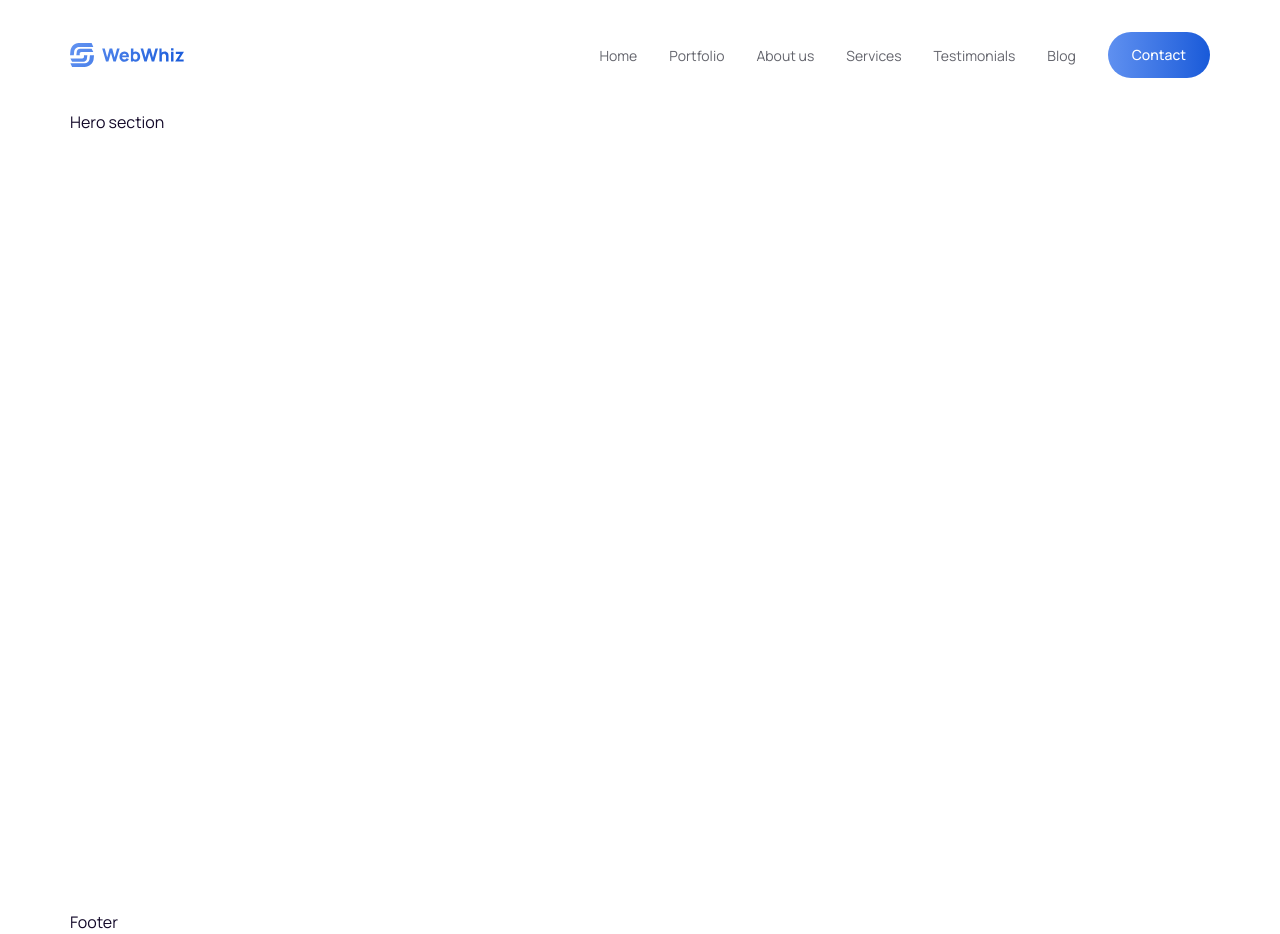
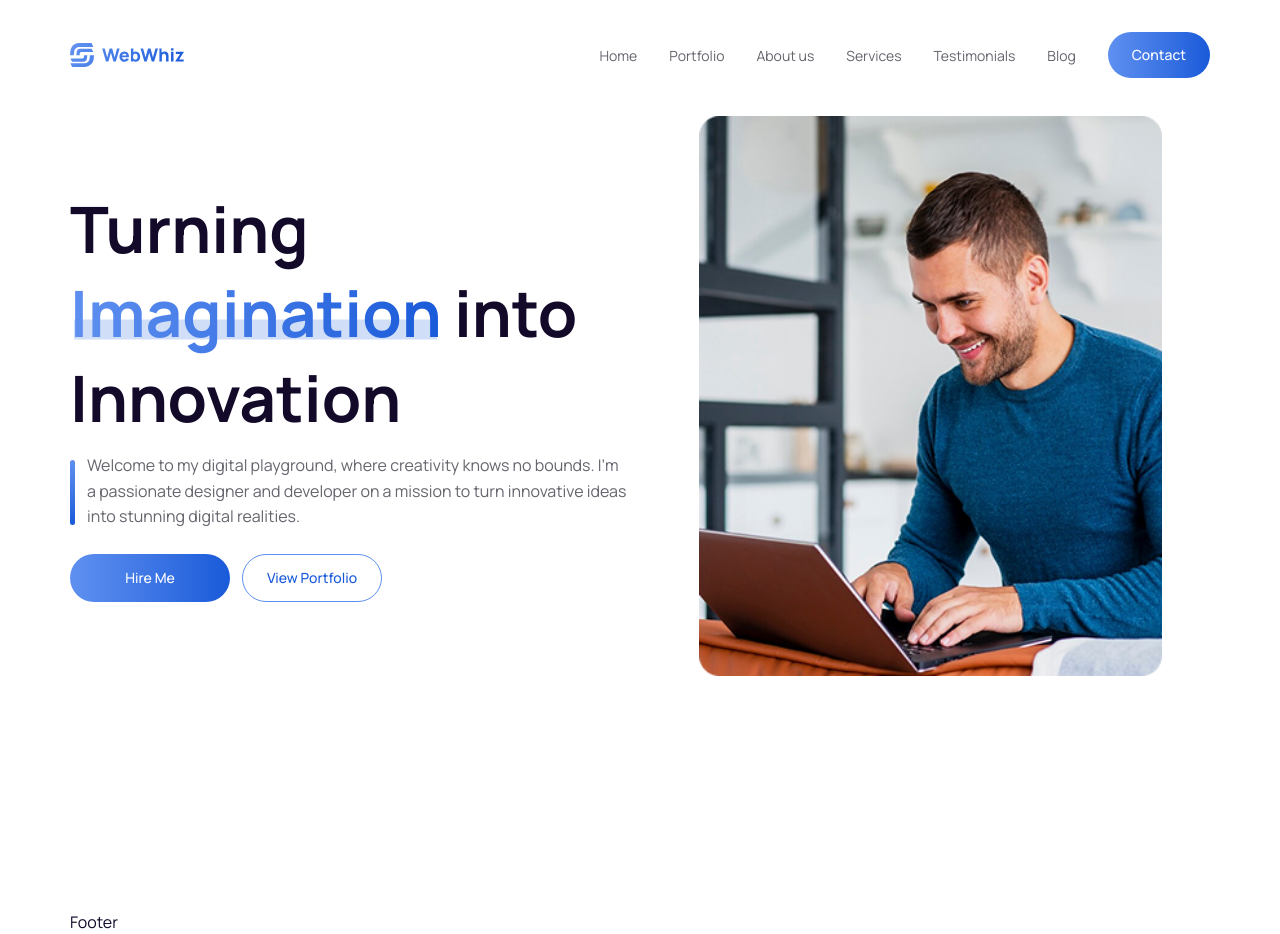
Before and after one commit to Sohana-Karniz-Mimmi/WebWhiz, a Next.js app: page / in a window 1280 px wide. Built offline with nearby package versions, Linux system fonts and the light colour scheme.

Commit message:
added hero content section

```diff
--- a/src/app/(main)/page.tsx
+++ b/src/app/(main)/page.tsx
@@ -1,4 +1,4 @@
-import Hero from "@/components/Home";
+import Hero from "@/components/Home/Home";
 
 export default function Home() {
   return (
--- a/src/components/Home.tsx
+++ /dev/null
@@ -1,11 +0,0 @@
-import React from 'react';
-
-const Hero = () => {
-    return (
-        <div className='custom_container'>
-            Hero section
-        </div>
-    );
-};
-
-export default Hero;
--- /dev/null
+++ b/src/components/Home/Home.tsx
@@ -0,0 +1,75 @@
+import Image from "next/image";
+import Link from "next/link";
+
+const HeroSection = () => {
+  return (
+    <section className="custom_container pt-[6px]">
+      <div className="flex flex-col md:flex-row items-center gap-5 md:gap-[20px]">
+        {/* Content */}
+        <div className="w-full md:w-1/2">
+          <div className="relative mb-4">
+            <h1 className="flex flex-col gap-2 text-5xl md:text-[64px] font-bold leading-[120%]">
+              Turning{" "}
+              <span className="relative inline-block">
+                <span className="relative z-10 bg-gradient-to-r from-[#5F90F0] to-[#185AD9] bg-clip-text text-transparent">
+                  Imagination
+                </span>
+                <Image
+                  src="/images/imagination-bg.svg"
+                  alt=""
+                  width={363}
+                  height={20}
+                  className="absolute bottom-3 left-1 object-cover z-0"
+                  priority
+                />
+                <span className="pl-3">into</span>
+              </span>{" "}
+              <span>Innovation</span>
+            </h1>
+          </div>
+
+          {/* Description with vertical border */}
+          <div className="flex gap-3 pb-6">
+            <div className="w-3 h-[65px] rounded-lg bg-gradient-to-b from-primary-start to-primary-end mt-[7px]"></div>
+            <p className="text-body text-base font-normal leading-[160%]">
+              Welcome to my digital playground, where creativity knows no
+              bounds. I'm a passionate designer and developer on a mission to
+              turn innovative ideas into stunning digital realities.
+            </p>
+          </div>
+
+          {/* Buttons */}
+          <div className="flex flex-col sm:flex-row gap-3 ">
+            <Link
+              href="/hire"
+              className="text-white text-sm font-medium leading-[160%] flex w-[160px] py-3 px-6 justify-center items-center gap-2.5 rounded-[80px] bg-gradient-to-r from-primary-start to-primary-end hover:opacity-90 transition-opacity duration-200"
+            >
+              Hire Me
+            </Link>
+            <Link
+              href="/portfolio"
+              className="text-secondary text-sm font-medium leading-[160%] flex py-3 px-6 justify-center items-center gap-2.5 rounded-[80px] border border-primary-start hover:bg-gray-50 transition-colors duration-200"
+            >
+              View Portfolio
+            </Link>
+          </div>
+        </div>
+
+        {/* Image */}
+        <div className="w-full md:w-1/2">
+          <div className="relative aspect-square w-full h-auto">
+            <Image
+              src="/images/hero.png"
+              alt="Hero Image"
+              fill
+              className="object-contain"
+              priority
+            />
+          </div>
+        </div>
+      </div>
+    </section>
+  );
+};
+
+export default HeroSection;
```
Also changed, not shown: public/images/imagination-bg.svg (added).
